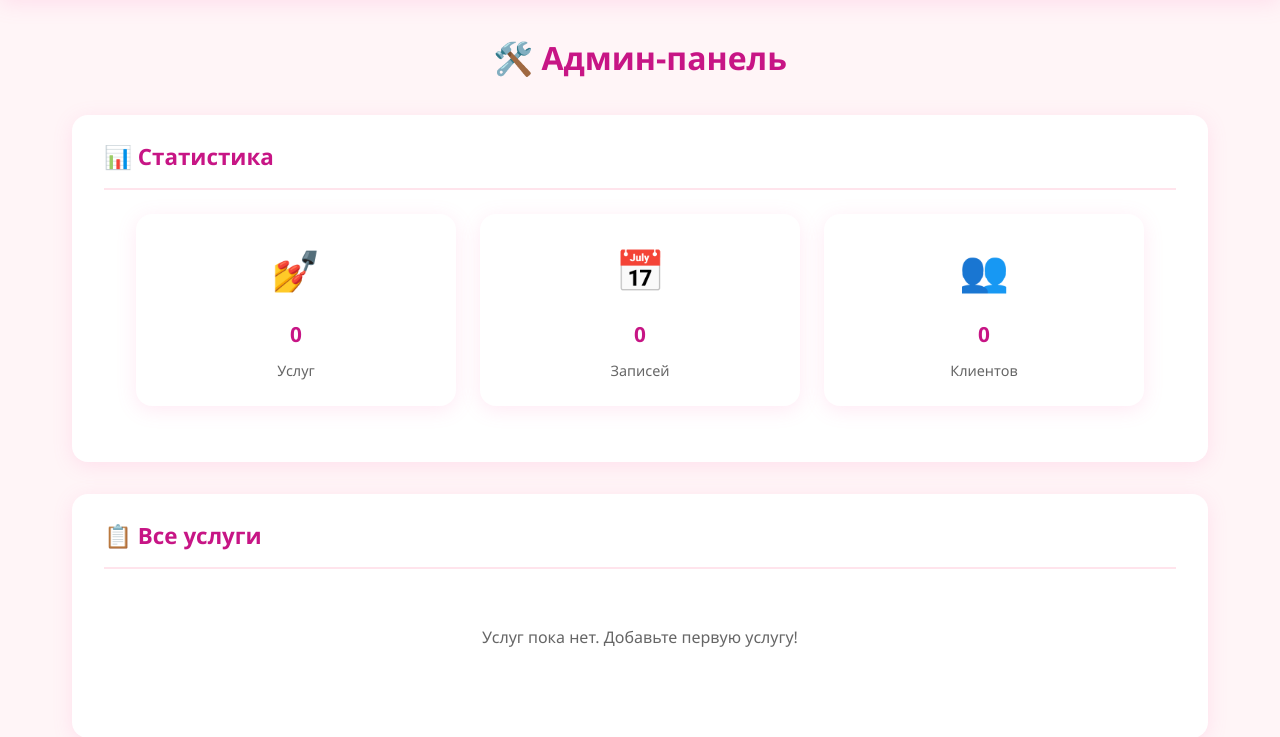
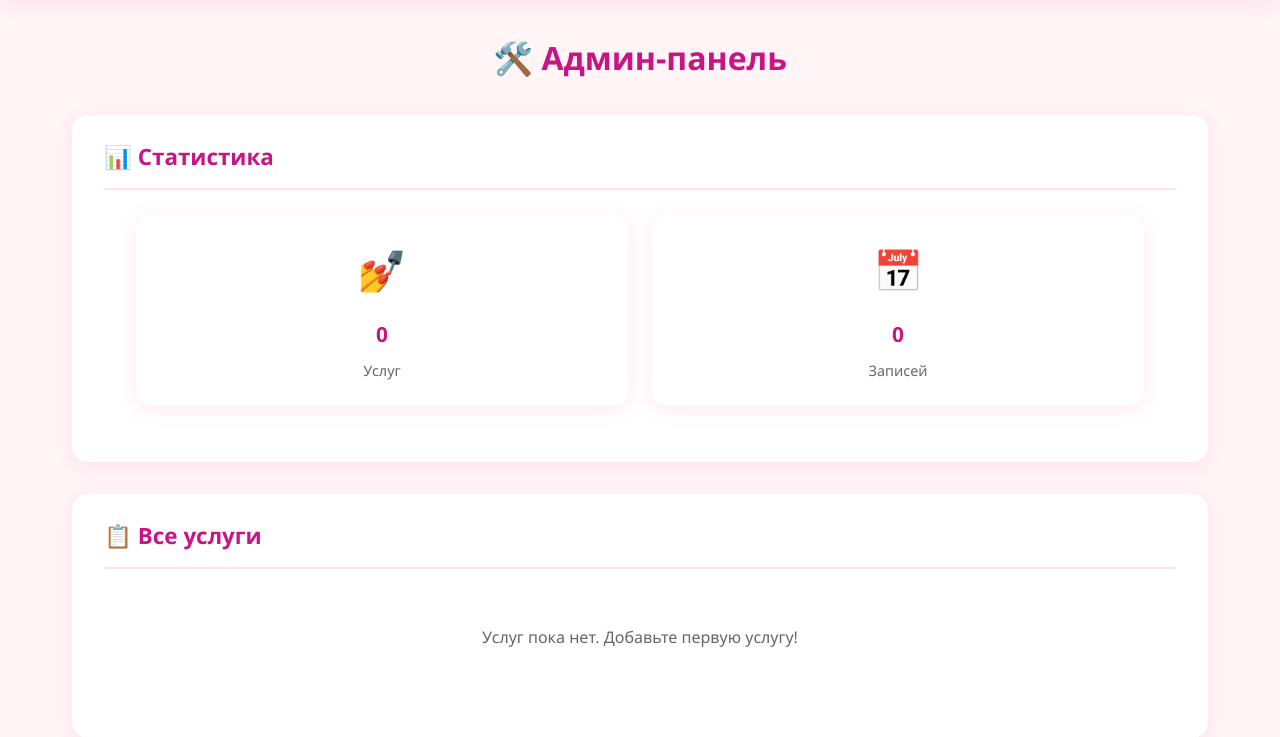
Before and after one commit to bbbnewwwa/Nail-Meow, a FastAPI app: page /admin in a window 1280 px wide. Shown: the part 79-816 px from the top of the page. Run offline with FastAPI, Linux system fonts and the light colour scheme; data that the repository does not hold is empty.

Commit message:
изменение стилизации

```diff
--- a/static/js/admin.js
+++ b/static/js/admin.js
@@ -35,16 +35,14 @@ async function loadServicesList() {
         }
 
         container.innerHTML = services.map(service => `
-            <div class="service-card">
-                <div class="service-icon">💅</div>
+            <div class="admin-card">
                 <h3>${escapeHtml(service.name)}</h3>
                 <div class="price">${service.price} ₽</div>
-                <p class="description">
-                    ${escapeHtml(service.category || 'Общее')} • ${service.duration || 60} мин
-                </p>
-                <div class="admin-grid .service-actions">
-                    <button onclick="quickEditPrice(${service.id}, ${service.price})" class="btn btn-secondary">✏️ Цена</button>
-                    <button onclick="deleteService(${service.id})" class="btn btn-secondary" style="background: #dc3545;">🗑️</button>
+                <p>⏱ ${service.duration || 60} мин</p>
+                <p>📁 ${escapeHtml(service.category || 'Общее')}</p>
+                <div class="admin-actions">
+                    <button onclick="quickEditPrice(${service.id}, ${service.price})" class="btn-edit">✏️ Цена</button>
+                    <button onclick="deleteService(${service.id})" class="btn-delete">🗑️</button>
                 </div>
             </div>
         `).join('');
--- a/templates/admin.html
+++ b/templates/admin.html
@@ -33,11 +33,6 @@
                     <span class="stat-icon">📅</span>
                     <div class="stat-value" id="bookingsCount">0</div>
                     <div class="stat-label">Записей</div>
-                </div>
-                <div class="stat-card">
-                    <span class="stat-icon">👥</span>
-                    <div class="stat-value" id="usersCount">0</div>
-                    <div class="stat-label">Клиентов</div>
                 </div>
             </div>
         </section>
```
